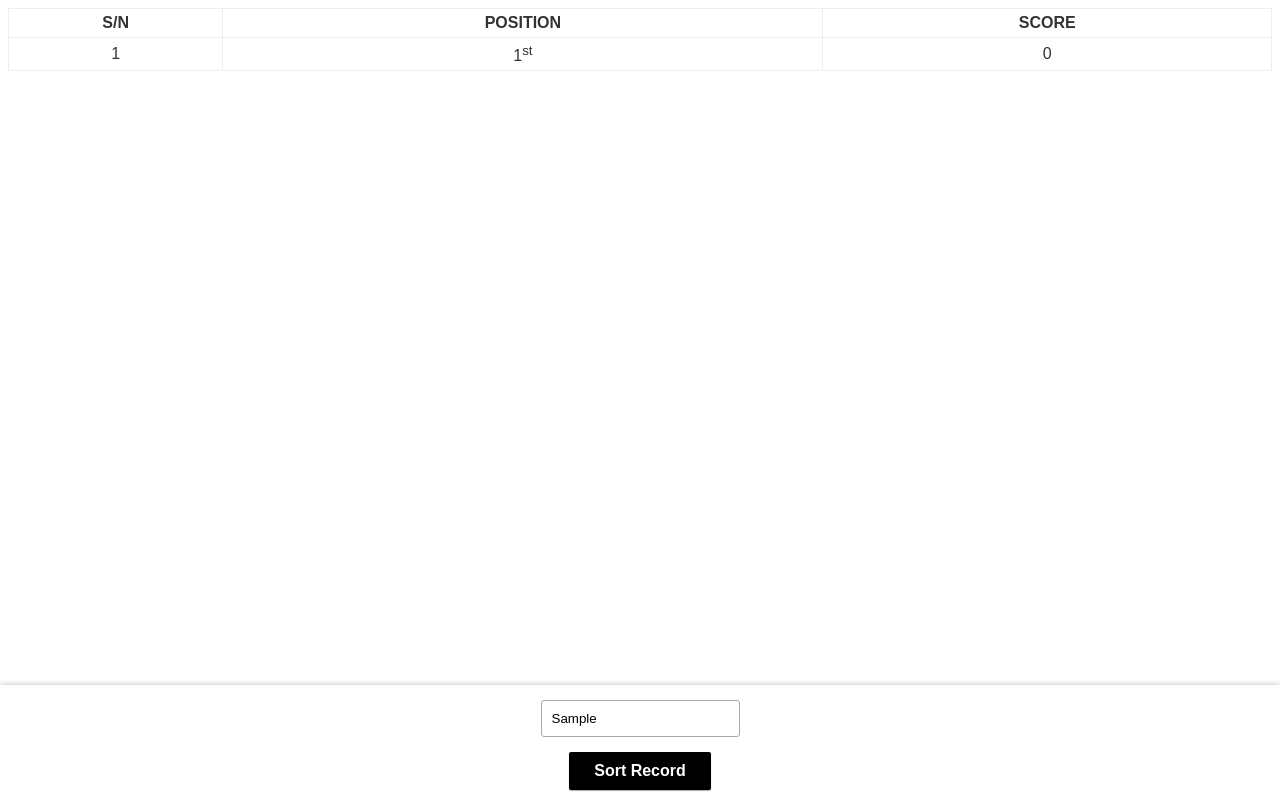
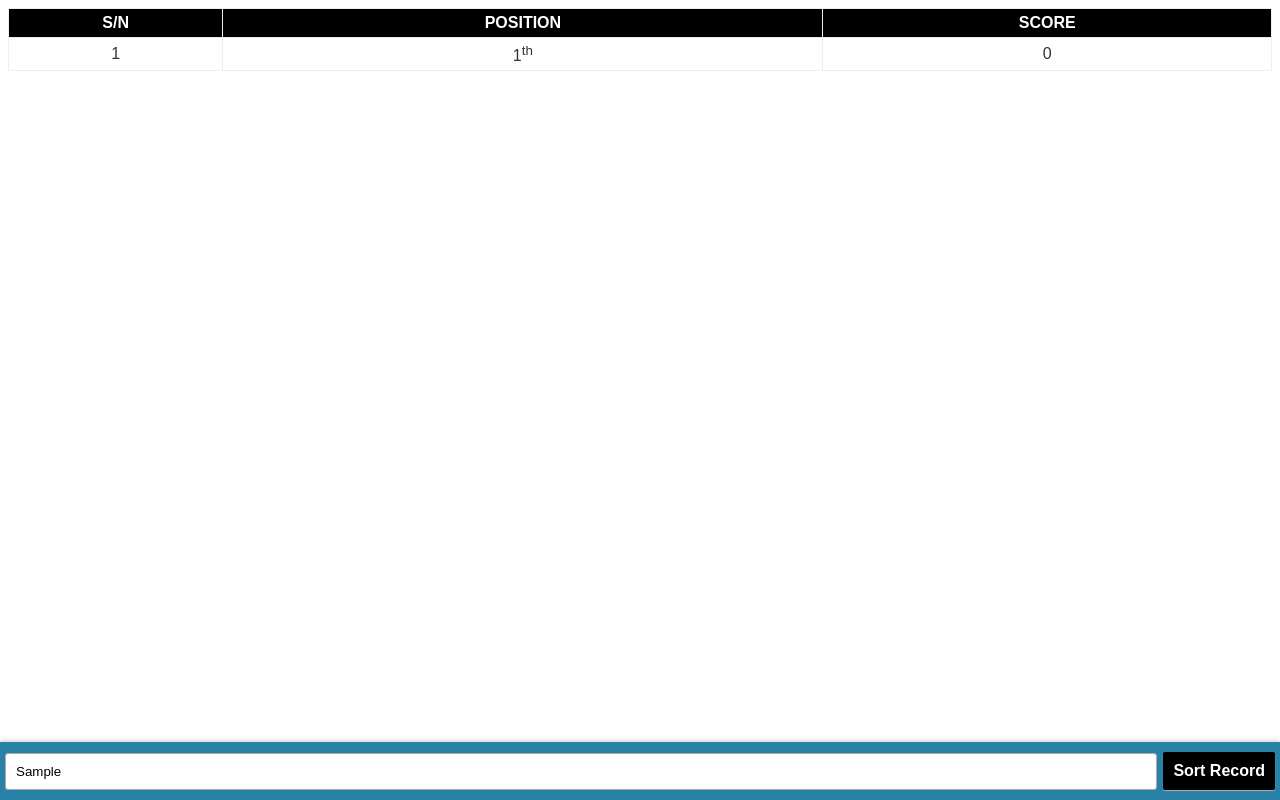
Before and after one commit to iroka09/codemerger, a plain HTML site: page record.html in a window 1280 px wide. Both pictures are taken after typing "Sample" into the empty fields and a click on the button "Sort Record". Drawn offline with Linux system fonts and the light colour scheme.

Commit message:
Update record.html

```diff
--- a/record.html
+++ b/record.html
@@ -15,19 +15,37 @@
 	 		border-collapse: collapse;
 	 		margin-bottom: 200px;
 	 		color: #333;
+	 		overflow: scroll;
 	 	}
 	 	th, td{
 	 		text-align: center;
 	 		border: 1px solid #eee;
 	 		padding: 5px 0;
 	 	}
+	 	tr:has(th) {
+	 		background: black;
+	 		color: white;
+	 	}
 	 	tr:has(td){
 	 		opacity: 0;
 	 		transform: translatex(-100px);
-	 		animation: tr .3s forwards .3s;
+	 		animation: tr 1s forwards .3s;
+	 	}
+	 	tr:has(td):hover{
+	 		border: 2px solid blue !important;
+	 		font-weight: 900;
+	 		font-size: larger
 	 	}
 	 	@keyframes tr{
-	 	 to {
+	 	 50% {
+	 	 	opacity: 1;
+	 	 	transform: translatex(20px);
+	 	 }
+	 	 90% {
+	 	 	opacity: 1;
+	 	 	transform: translatex(-8px);
+	 	 }
+	 	 100% {
 	 	 	opacity: 1;
 	 	 	transform: translatex(0px);
 	 	 }
@@ -40,9 +58,8 @@
 	 		border-radius: 3px;
 	 		padding: 10px;
 	 		display: block;
-	 		margin: 15px auto;
 	 		transition: .2s;
-	 		background: none;
+	 		background: white;
 	 	}
 	 	input:focus{
 	 		outline: none;
@@ -52,14 +69,13 @@
 	 	button{
 	 		background: black;
 	 		color: white;
-	 		padding: 10px 25px;
+	 		display: block;
+	 		padding:  10px;
 	 		border: none;
 	 		border-radius: 2px;
 			font-weight: bold;
 			font-size: 1em;
 	 		box-shadow: 0 1px 1px #aaa;
-	 		display: block;
-	 		margin: 2px auto 10px;
 	 		transition: .1s
 	 	}
 	 	button:active{
@@ -68,11 +84,25 @@
 	 	}
 	 	#fixed-bottom{
 	 		position: fixed;
+	 		display: flex;
+	 		flex-direction: column;
+	 		align-items: center;
+	 		justify-content: center;
+	 	 	gap: 6px;
+	 	 	padding: 10px 5px;
 	 		bottom: 0;
-	 		width: 100%;
-	 		background: white;
+	 		background: #2882a8;
 	 		left: 0;
+	 		right: 0;
 	 		box-shadow: 0 -1px 5px #ccc;
+	 	}
+	 	@media screen and (min-width: 300px){
+	 	 #fixed-bottom {
+	 		flex-direction: row;
+	 	 }
+	 	 #fixed-bottom input {
+	 	 	flex: 1;
+	 	 }
 	 	}
 	 </style>
  </head>
@@ -101,18 +131,21 @@
 try{
 
 	const input = document.querySelector("#input");
-	const availableStorage = ()=>{
+
+	function availableStorage(){
 		if(window.localStorage){
 		 return window.localStorage
 		}
 		return window.sessionStorage
 	}
+
 		function run(val=input.value, save){
-				if(!val?.trim()) return;
+				val = val?.trim()
+				if(!val) return;
 				if(save){
-					availableStorage().setItem("scores", input.value.trim())
+					availableStorage().setItem("scores", val)
 				}
-				let arr = (val).trim().replace(/^\D+|\D+$/g, "").split(/\s*\D+\s*|\s+/).map((x,i)=>{
+				let arr = val.replace(/^\D+|\D+$/g, "").split(/\s*\D+\s*|\s+/).map((x,i)=>{
 					return {id: i+1, score: +x}
 				});
 				arr.sort((a,b)=>{
@@ -153,16 +186,17 @@ try{
 
 		function putSuffix(val){
 			let str = val+"";
+			let first = str[0];
 			let last = str[str.length-1]
 			let suffix = "th"
-			if(last == "1") suffix = "st";
-			else if(last == "2") suffix = "nd";
-			else if(last == "3") suffix = "rd";
+			if(last == "1" && first !== "1") suffix = "st";
+			else if(last == "2" && first !== "1") suffix = "nd";
+			else if(last == "3" && first !== "1") suffix = "rd";
 			return str+"<sup>"+suffix+"</sup>"
 		}
 
-		let data = availableStorage().getItem("scores");
-		if(data?.trim()){
+		let data = availableStorage().getItem("scores")?.trim();
+		if(data){
 			run(data)
 		}
 
```
